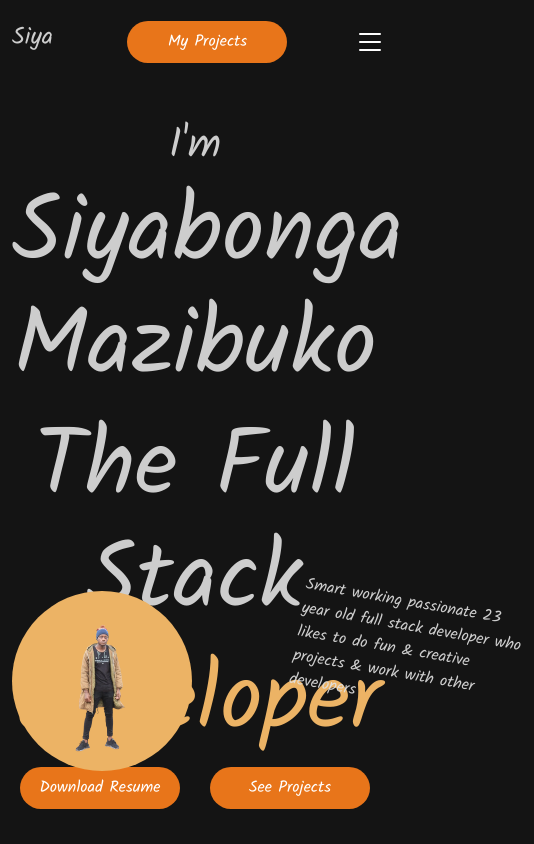
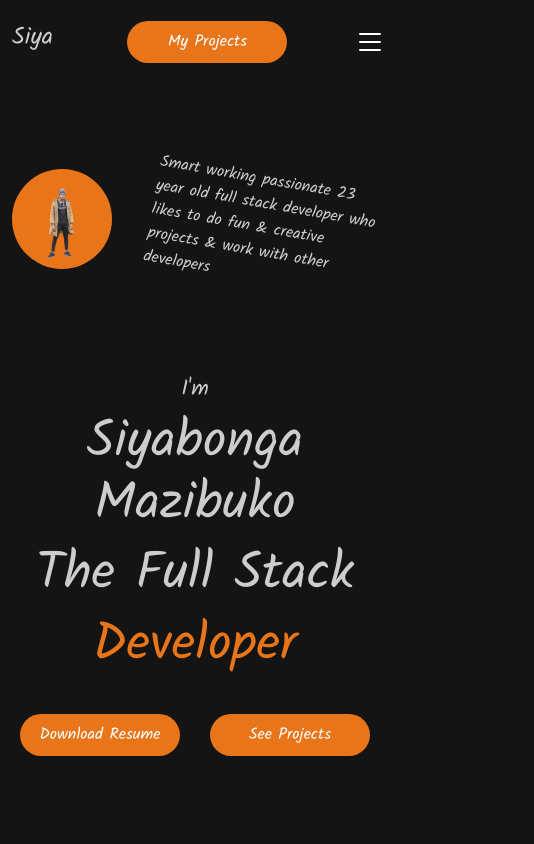
Before and after one commit to siyabongasamkelo/portfolio, a React (Create React App) app in the folder client/siya/: page / in a window 390 px wide. Shown: the top 844 px of the page, 534 px wide, since content can reach past the window. Built offline with nearby package versions, Linux system fonts and the light colour scheme.

Commit message:
feat: made homepage responsive for all devices & chanegd color to improve site

```diff
--- a/client/siya/src/components/home/Home.styled.js
+++ b/client/siya/src/components/home/Home.styled.js
@@ -13,24 +13,38 @@ export const HomeContainer = styled.div`
 export const TextContainer = styled.div`
   width: 100%;
   text-align: center;
-  margin-top: 10%;
   span {
-    color: #ecb365;
+    color: #e8751a;
+  }
+  margin-top: 80%;
+  @media only screen and (min-width: 768px) {
+    margin-top: 50%;
+  }
+
+  @media only screen and (min-width: 992px) {
+    margin-top: 10%;
   }
 `;
 
 export const Circle = styled.div`
-  height: 180px;
   aspect-ratio: 1 /1;
-  background-color: #ecb365;
+  background-color: #e8751a;
   border-radius: 100px;
   position: absolute;
-  top: 70%;
   display: flex;
   justify-content: center;
   align-items: center;
   img {
     height: 90%;
+  }
+  height: 100px;
+  top: 20%;
+  @media only screen and (min-width: 768px) {
+    margin-left: 7%;
+  }
+  @media only screen and (min-width: 992px) {
+    height: 180px;
+    top: 70%;
   }
 `;
 
@@ -39,26 +53,48 @@ export const ButtonContainer = styled.div`
   button {
     margin-left: 30px;
   }
+  @media only screen and (max-width: 600px) {
+    margin-top: 10%;
+  }
 `;
 
 export const ParagraphContainer = styled.div`
   width: 230px;
-  height: 200px;
   text-align: left;
   transform: rotate(10deg);
   position: absolute;
   left: 74%;
-  top: 70%;
+  height: 100px;
+  top: 20%;
+  margin-left: -35%;
+  @media only screen and (min-width: 768px) {
+    left: 95%;
+  }
+  @media only screen and (min-width: 992px) {
+    margin-left: -35%;
+    height: 200px;
+    left: 105%;
+    top: 70%;
+  }
 `;
 
 export const H1 = styled.h1`
   color: rgba(225, 225, 225, 0.9);
   font-size: 94px;
+  @media only screen and (max-width: 600px) {
+    font-size: 52px;
+  }
+  @media only screen and (min-width: 768px) {
+    font-size: 52px;
+  }
 `;
 
 export const H3 = styled.h3`
   font-size: 42px;
   color: rgba(225, 225, 225, 0.9);
+  @media only screen and (max-width: 600px) {
+    font-size: 22px;
+  }
 `;
 
 export const H4 = styled.h4`
```
